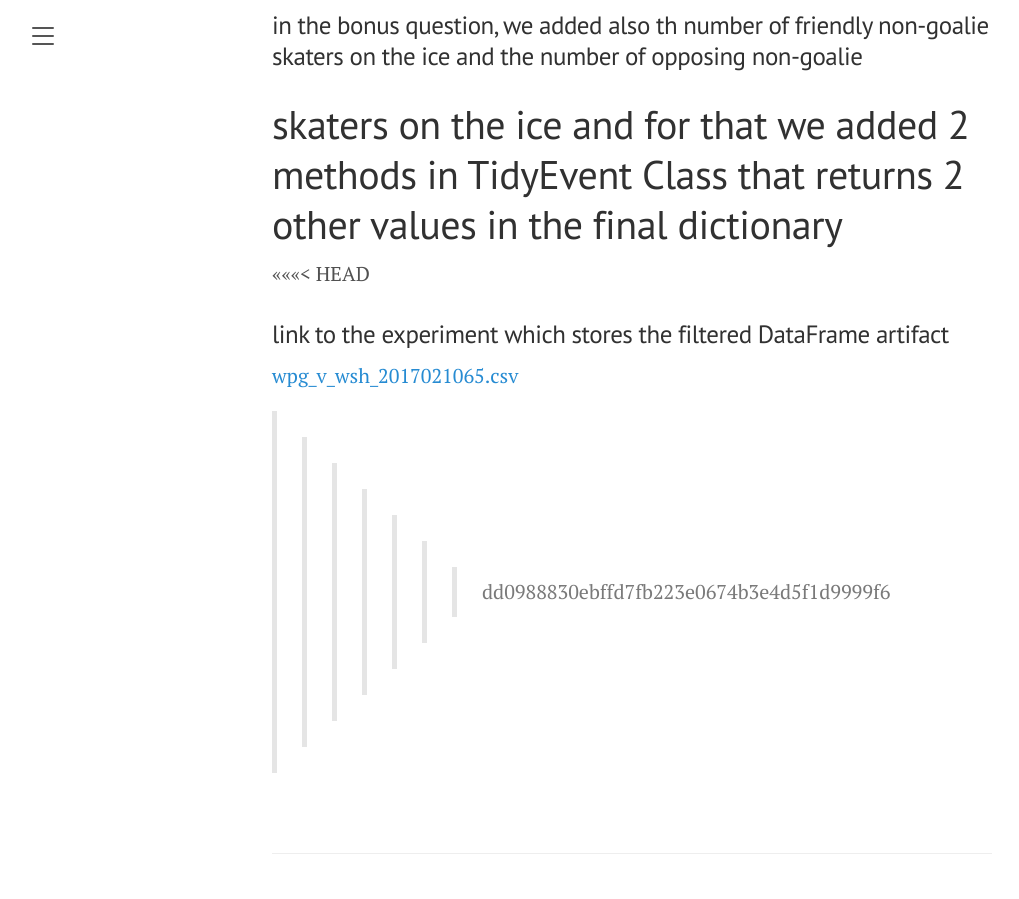
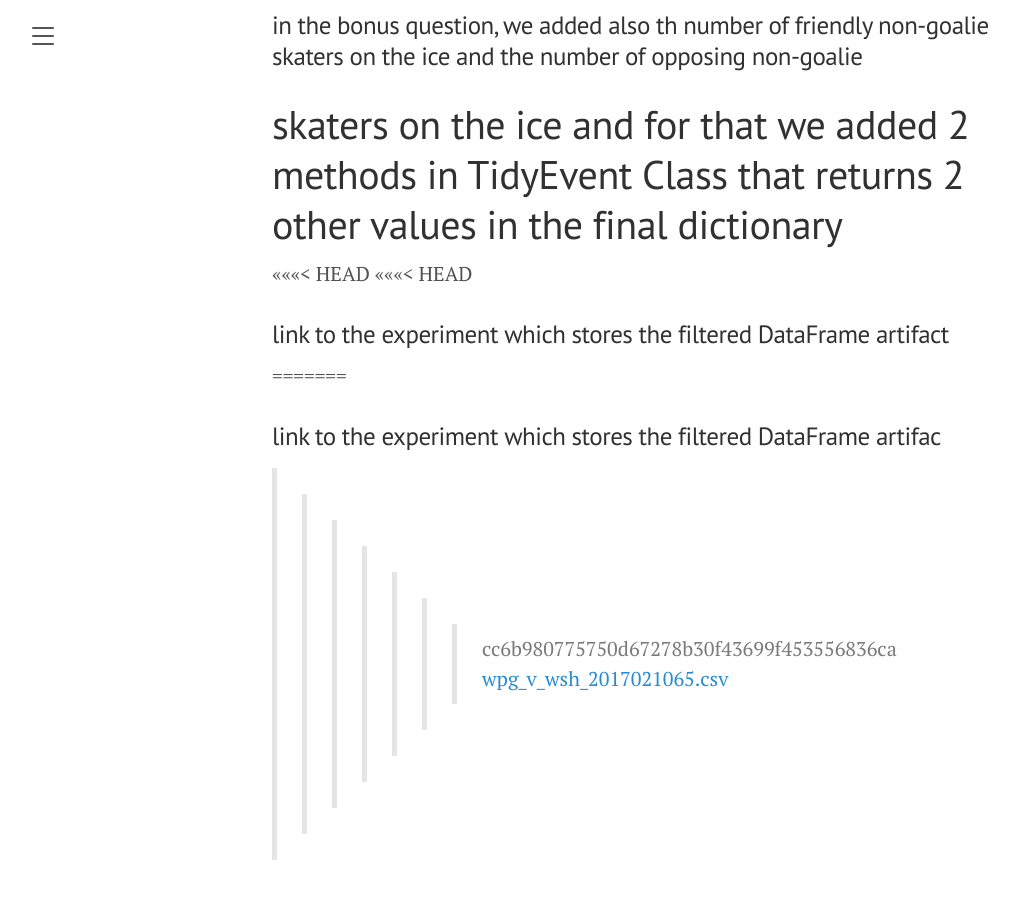
Before and after one commit to jaihon1/IFT6758-Project, a Jekyll site: the page built from blog/_posts/2021-11-3-milestone-2.md, in a window 1280 px wide and 900 px high, scrolled down 7995 px. Shown: the whole window, without its empty margins (8-1027 px from the left). Built offline with Jekyll 4.4.1, drawn with Linux system fonts in a browser that asks for light colours.

Commit message:
changes in milestone-2

```diff
--- a/blog/_posts/2021-11-3-milestone-2.md
+++ b/blog/_posts/2021-11-3-milestone-2.md
@@ -143,7 +143,11 @@ At the end, we added a link to the experiment which stores the filtered DataFram
 # skaters on the ice and for that we added 2 methods in TidyEvent Class that returns 2 other values in the final dictionary
 
 <<<<<<< HEAD
+<<<<<<< HEAD
 
 ###  link to the experiment which stores the filtered DataFrame artifact
+=======
+
+###  link to the experiment which stores the filtered DataFrame artifac
+>>>>>>> cc6b980775750d67278b30f43699f453556836ca
 [wpg_v_wsh_2017021065.csv](https://www.comet.ml/jaihon/ift6758-project/fae888ad53de4d1aa940a67b96d106ab?assetId=e46feef96edc4bf8afe7c676f05c192b&assetPath=dataframes&experiment-tab=assets)
->>>>>>> dd0988830ebffd7fb223e0674b3e4d5f1d9999f6
```
